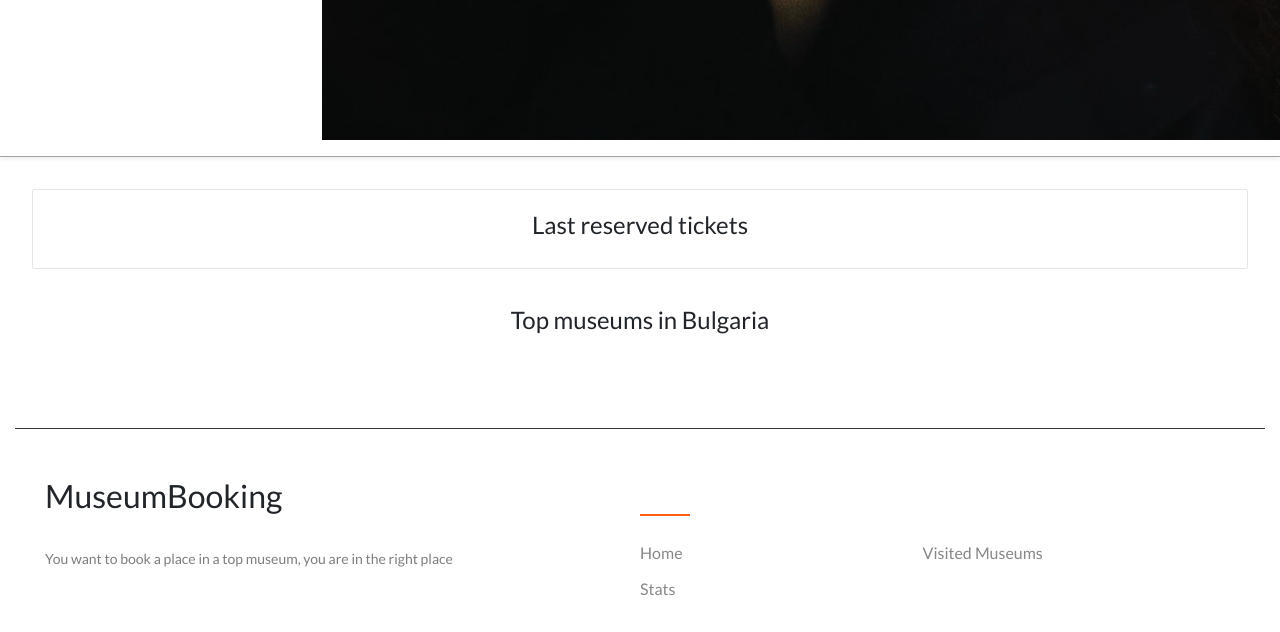
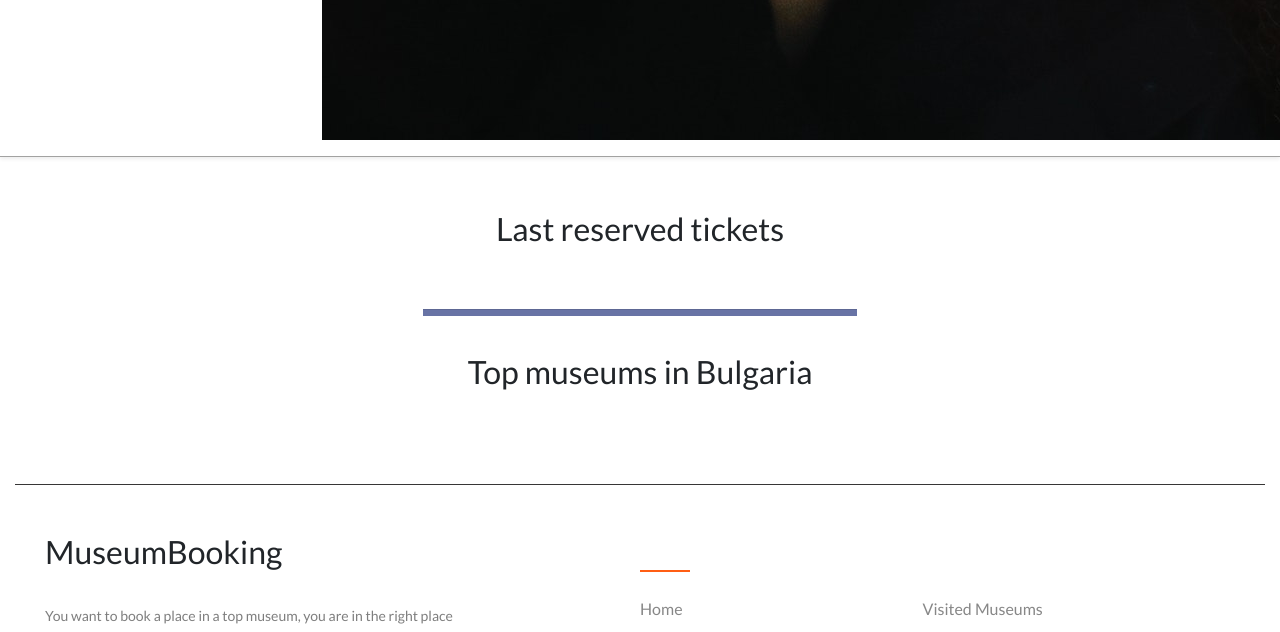
Before and after one commit to nedyalkodimitrov/MuseumBooking, a PHP site: template templates/tour_operator/home/index.html.twig in a window 1280 px wide; the page is wider, and only the part inside the window is pictured. Shown: the part 1796-2428 px from the top of that part. Run offline with PHP 8.4, Linux system fonts and the light colour scheme; the template is opened without the code that fills it, so the values that code supplies are empty; style sheets or scripts are compiled from the project's sources; some libraries are stand-ins or nearby versions.

Commit message:
Adding some style

```diff
--- a/public/css/06-components/components-ticket-card.css
+++ b/public/css/06-components/components-ticket-card.css
@@ -1,12 +1,12 @@
 .c-ticket-card {
   margin: 0.4em;
   text-align: center;
-  border: 1px solid #e6e6e6;
-  transition: 0.2s;
+  border: 1px solid #6873A5;
+  transition: 0.25s;
   padding-bottom: 0.4em;
 }
 .c-ticket-card:hover {
-  box-shadow: 0px 0px 9px 0px #cbcbcb;
+  box-shadow: 0px 0px 13px 5px #E8CBC0;
 }
 .c-ticket-card__image-holder {
   margin: auto;
--- a/public/css/06-components/components-ticket-card.scss
+++ b/public/css/06-components/components-ticket-card.scss
@@ -2,11 +2,12 @@
 .c-ticket-card{
   margin: 0.4em;
   text-align: center;
-  border: 1px solid #e6e6e6;
-  transition: 0.2s;
+  border: 1px solid $primary-color;
+  transition: 0.25s;
   padding-bottom: 0.4em  ;
+  //#e6e6e6
   &:hover {
-    box-shadow: 0px 0px 9px 0px #cbcbcb;
+    box-shadow: 0px 0px 13px 5px $secondary-color;
   }
   &__image-holder{
     margin: auto;
--- a/public/css/06-components/components-top-museum-suggestion-card.css
+++ b/public/css/06-components/components-top-museum-suggestion-card.css
@@ -1,7 +1,7 @@
 .c-top-museum-suggestion-card {
   width: 100%;
   margin-top: 1em;
-  border-bottom: 1px solid #e6e6e6;
+  border-bottom: 1px solid #6873A5;
 }
 .c-top-museum-suggestion-card .stars {
   color: #ca5e04;
@@ -42,5 +42,8 @@
   bottom: 0;
   padding-left: 0.3em;
 }
+.c-top-museum-suggestion-card__information-container__presentation {
+  max-width: 64em;
+}
 
 /*# sourceMappingURL=components-top-museum-suggestion-card.css.map */
--- a/public/css/06-components/components-top-museum-suggestion-card.scss
+++ b/public/css/06-components/components-top-museum-suggestion-card.scss
@@ -1,9 +1,10 @@
 @import "../02-tools/tools-breakpoints";
+@import "../01-settings/settings-colors";
 .c-top-museum-suggestion-card {
   width: 100%;
 
   margin-top: 1em;
-  border-bottom: 1px solid #e6e6e6;;
+  border-bottom: 1px solid $primary-color;;
 
   .stars {
     color: #ca5e04;
@@ -51,6 +52,9 @@
       padding-left: 0.3em;
 
     }
+    &__presentation{
+      max-width: 64em;
+    }
 
   }
 }
--- a/public/css/pages/tourOperator/home/homePageStyle.css
+++ b/public/css/pages/tourOperator/home/homePageStyle.css
@@ -1,13 +1,17 @@
 .tickets-container {
   margin: 2em auto;
   width: 95%;
-  border: 1px solid #e6e6e6;
   background: #fff;
   border-radius: 2px;
   padding: 1rem;
 }
 .tickets-container .tickets-wrapper {
   flex: 1;
+}
+
+.line {
+  background-color: #6873A5;
+  padding: 0.2em;
 }
 
 .top-museum-container {
--- a/public/css/pages/tourOperator/home/homePageStyle.scss
+++ b/public/css/pages/tourOperator/home/homePageStyle.scss
@@ -1,7 +1,9 @@
+@import '../../../01-settings/settings-colors';
+
 .tickets-container {
   margin: 2em auto;
   width: 95%;
-  border: 1px solid #e6e6e6;
+  //border: 1px solid #e6e6e6;
   background: #fff;
   border-radius: 2px;
   //box-shadow: 0px 0px 20px 2px gray;
@@ -15,6 +17,10 @@
   }
 }
 
+.line {
+  background-color: $primary-color;
+  padding: 0.2em;
+}
 
 .top-museum-container{
   display: flex;
--- a/templates/tour_operator/home/index.html.twig
+++ b/templates/tour_operator/home/index.html.twig
@@ -11,7 +11,7 @@
 {% block body %}
     {{ parent() }}
     <div class="tickets-container o-flex-container col-12 ">
-        <div class="text"> <h4>Last reserved tickets</h4></div>
+        <div class="text"> <h2>Last reserved tickets</h2></div>
         <div class="tickets-wrapper row col-12 m-0 p-0 justify-content-center">
 
                {% for ticket in tickets %}
@@ -49,16 +49,16 @@
                {% endfor %}
         </div>
     </div>
-
+    <hr class="col-4 mx-auto line">
     <div class="top-museum-container">
        <div class="text">
-           <h4>Top museums in Bulgaria</h4>
+           <h2>Top museums in Bulgaria</h2>
        </div>
 
         {% for museum in topMuseums %}
             <div class="c-top-museum-suggestion-card row col-12 mx-auto ">
                 <div class="c-top-museum-suggestion-card__image-holder col-12 col-md-5 col-lg-4">
-                    <img src="{{ asset('images/museums/'~museum.images[0].path) }}" alt="">
+                    <a href="{{ path('    ') }}"> <img src="{{ asset('images/museums/'~museum.images[0].path) }}" alt=""></a>
                 </div>
                 <div class="c-top-museum-suggestion-card__information-container col-12 col-md-7 col-lg-8">
 
```
Also changed, not shown: 3 other files.
